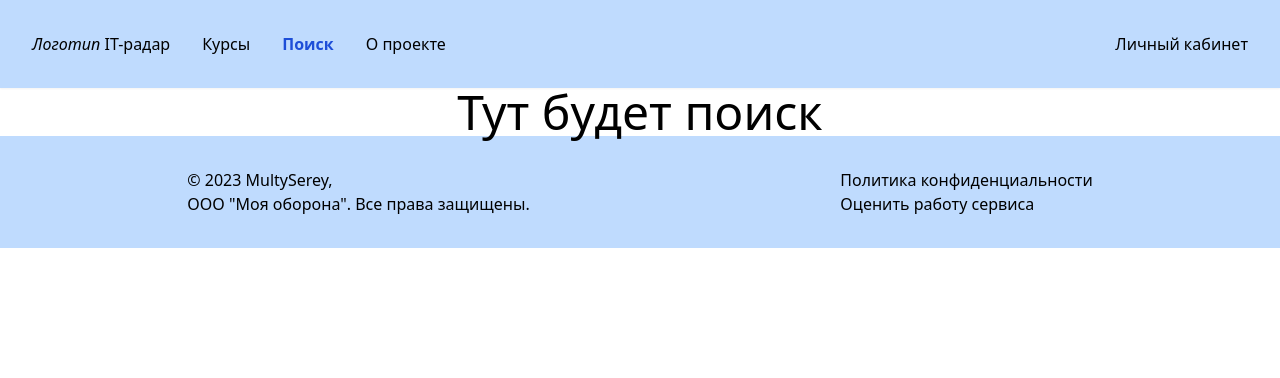
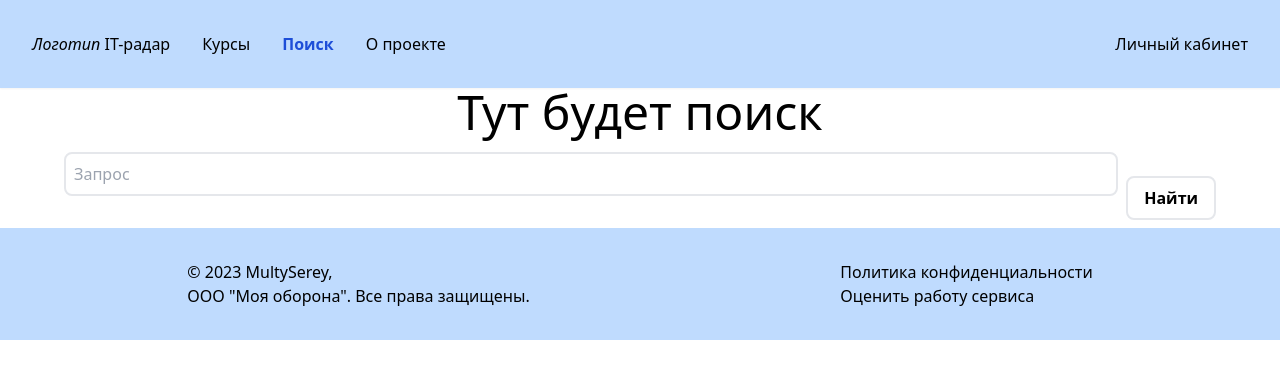
Before and after one commit to MultySerey/it-radar_frontend, a Nuxt app: page /search in a window 1280 px wide. Shown: the top 378 px of the page. Built offline with nearby package versions, Linux system fonts and the light colour scheme.

Commit message:
search proto

```diff
--- a/pages/search.vue
+++ b/pages/search.vue
@@ -1,6 +1,10 @@
 <template>
-    <div class="text-5xl text-center">
-        Тут будет поиск
+    <div>
+        <p class="text-5xl text-center">Тут будет поиск</p>
+        <div class="flex gap-2 px-16 py-2">
+            <NicerInput class="grow" placeholder="Запрос"></NicerInput>
+            <NicerButton class="grow-0" text="Найти" color="blue"></NicerButton>
+        </div>
     </div>
 </template>
 
```
